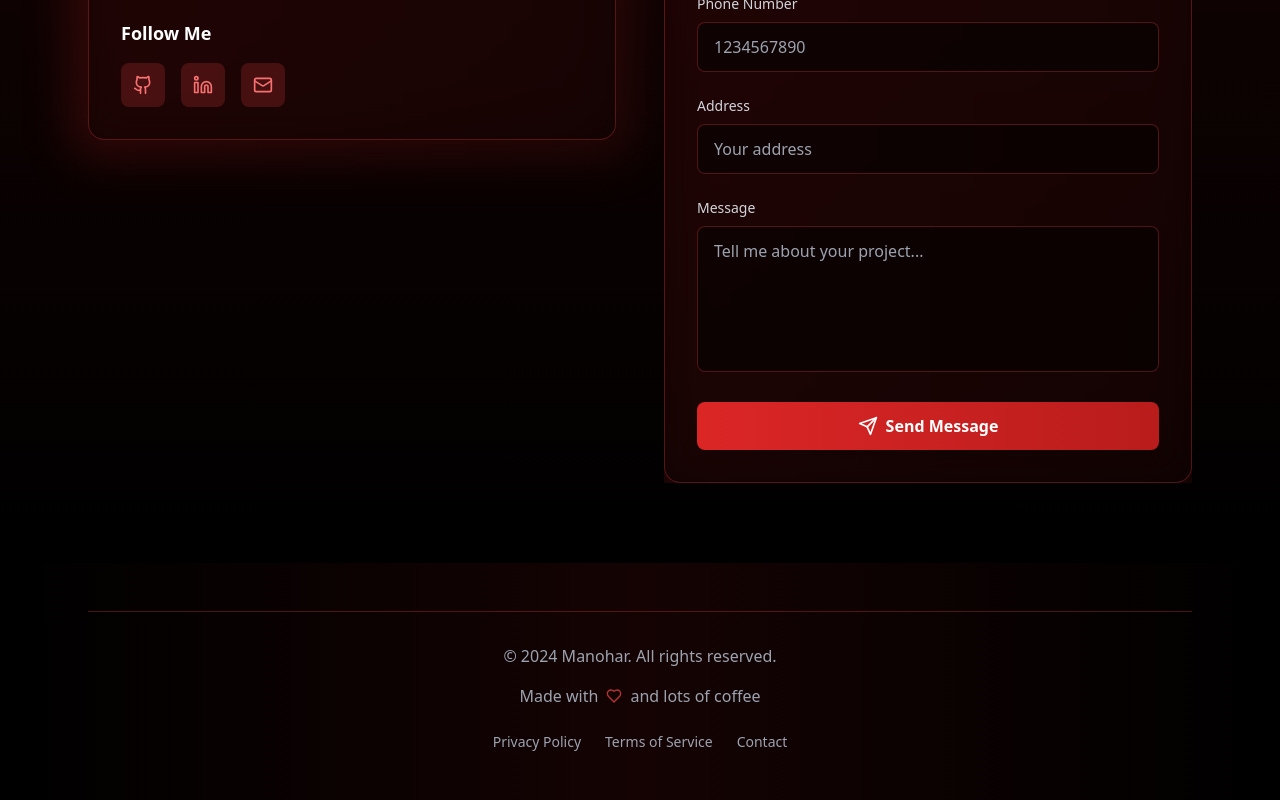
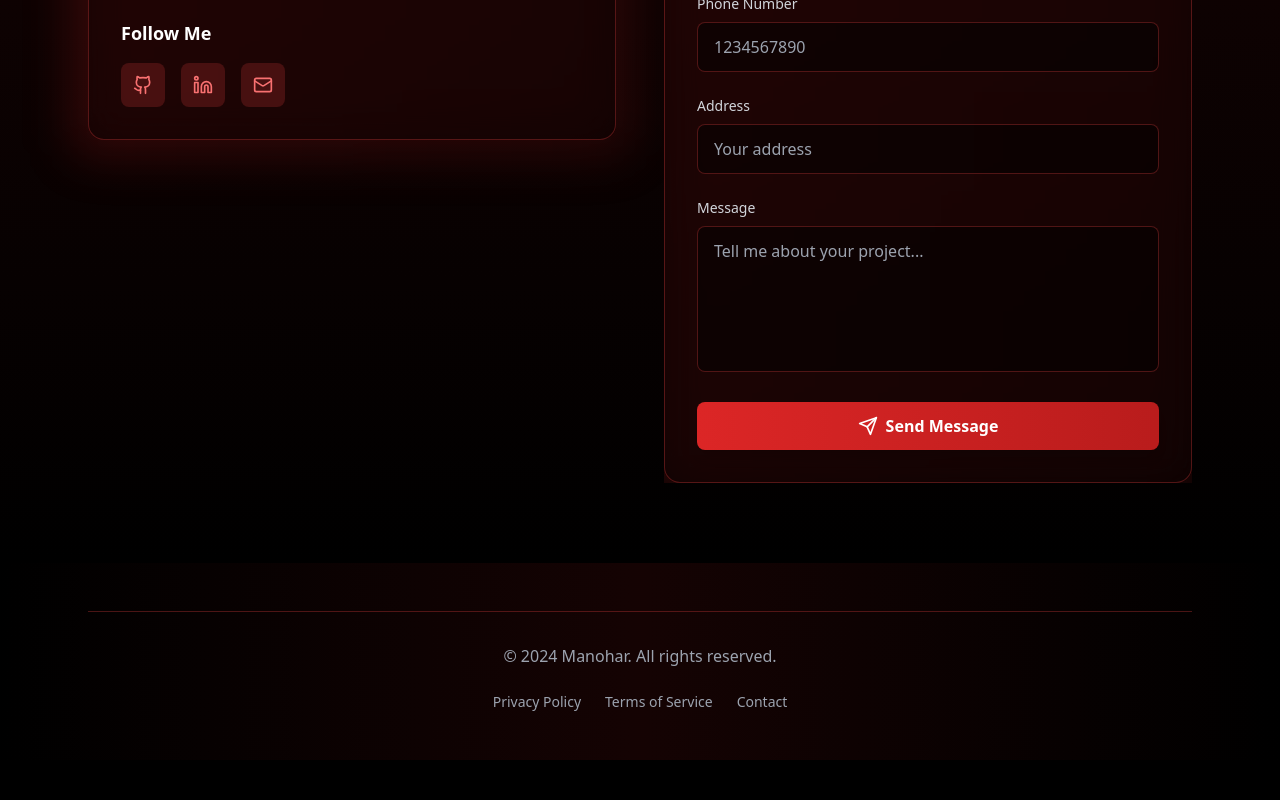
Before and after one commit to manu1242/Manohar-portfolio-New, a React (Vite) app: page / in a window 1280 px wide. Shown: the part 4965-5765 px from the top of the page. After the commit the page ends 5725 px from the top, so only its background shows below. Built offline with nearby package versions, Linux system fonts and the light colour scheme.

Commit message:
Update Footer.jsx
update the Footer Code

```diff
--- a/src/components/Footer.jsx
+++ b/src/components/Footer.jsx
@@ -13,11 +13,7 @@ const Footer = () => {
               © 2024 Manohar. All rights reserved.
             </p>
 
-            <div className="flex items-center justify-center gap-2 text-gray-400">
-              <span>Made with</span>
-              <Heart className="w-4 h-4 text-red-500 animate-pulse" />
-              <span>and lots of coffee</span>
-            </div>
+
 
             <div className="mt-6 flex justify-center gap-6 text-sm text-gray-400">
               <a href="#" className="hover:text-red-400 transition-colors">Privacy Policy</a>
```
